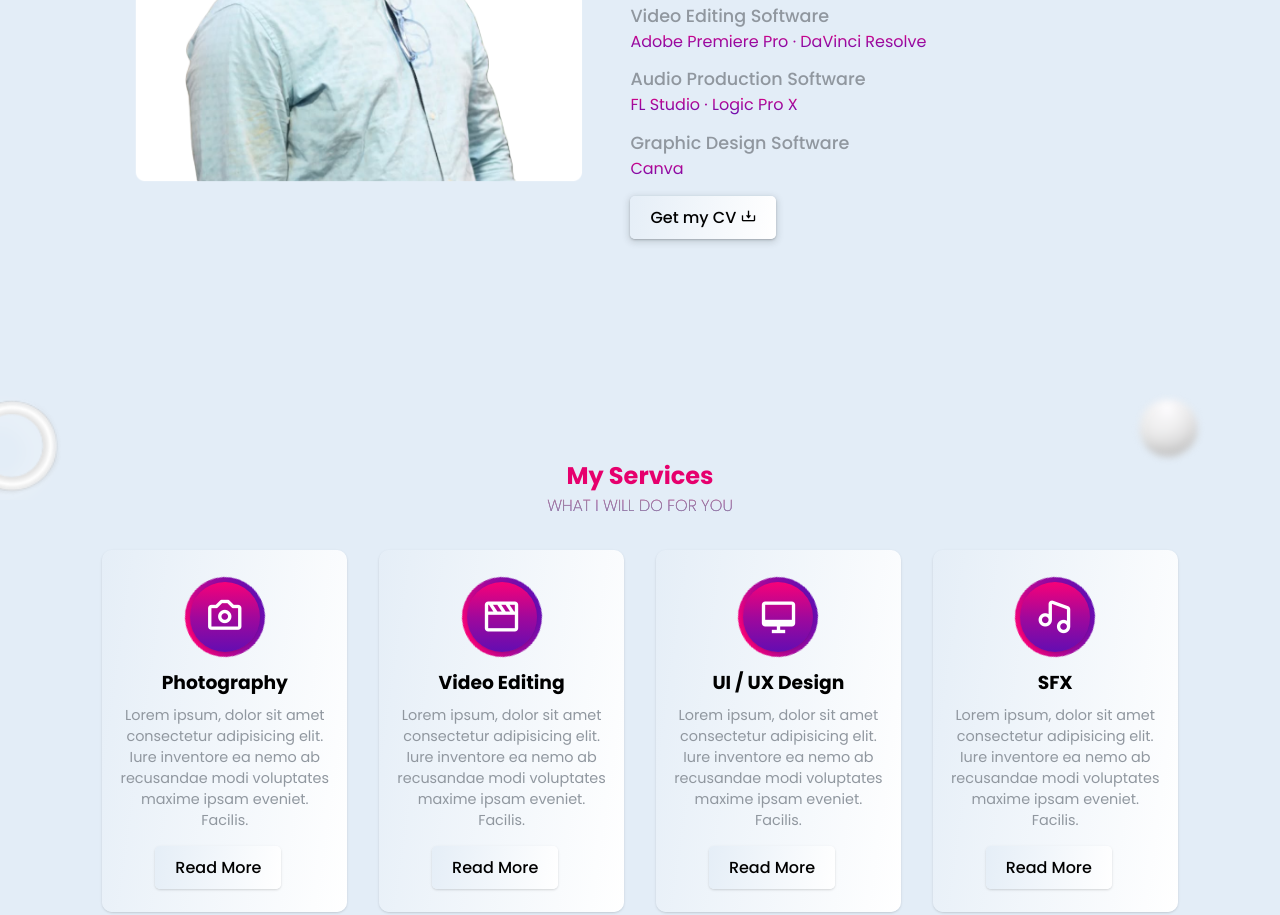
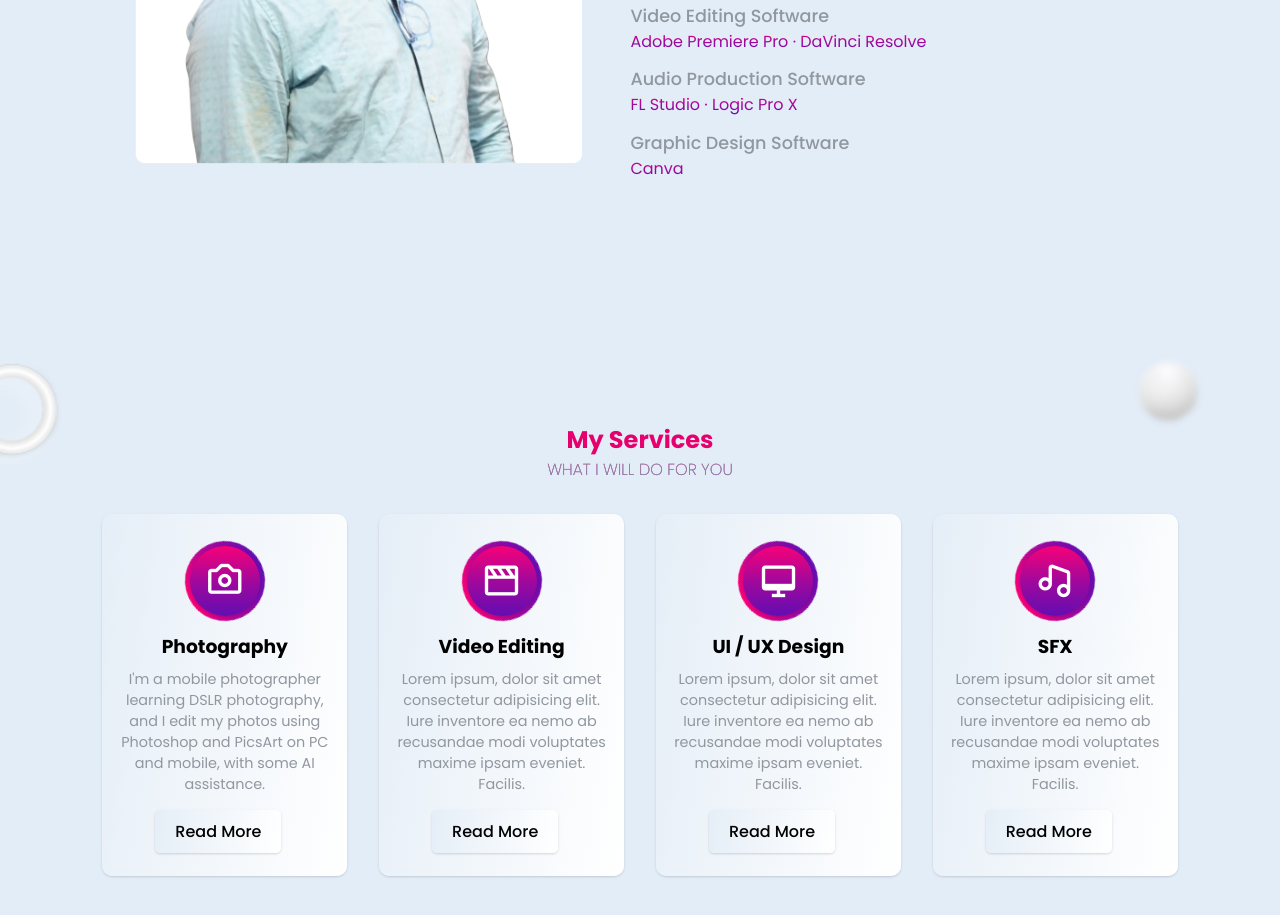
Before and after one commit to abishekmoses184/abishekmoses184.github.io, a plain HTML site: page index.html in a window 1280 px wide. Shown: the part 1295-2210 px from the top of the page. Drawn offline with nearby package versions, Linux system fonts and the light colour scheme; files whose address does not match are found by name.

```diff
--- a/index.html
+++ b/index.html
@@ -44,7 +44,7 @@
 
             <div class="btn-box">
                 <a href="mailto:abishekmoses184@gmail.com" class="btn">Hire Me Now ! <i class='bx bx-right-arrow-alt' ></i></a>
-                <a href="DOC/ABISHEK MOSES J.pdf" target="_blank" class="btn d-CV">Download CV <i class='bx bx-download'></i></a>
+                <a href="DOC/ABISHEK MOSES J.pdf" target="_blank" class="btn d-CV">Get my CV <i class='bx bx-download'></i></a>
             </div>
 
             <div class="social-media">
@@ -148,10 +148,7 @@
                 </div>
                 </div>
             </div>
-            <div class="cvContent">
-                <a href="DOC/ABISHEK MOSES J.pdf" target="_blank" class="btn d-CV"> Get my CV <i class='bx bx-download'></i></a>
-            </div>
-        </div>
+
     </section>
 
     <section class="services" id="services">
@@ -167,7 +164,7 @@
                     <span></span>
                 </div>
                 <h3>Photography</h3>
-                <p>Lorem ipsum, dolor sit amet consectetur adipisicing elit. Iure inventore ea nemo ab recusandae modi voluptates maxime ipsam eveniet. Facilis.</p>
+                <p>I'm a mobile photographer learning DSLR photography, and I edit my photos using Photoshop and PicsArt on PC and mobile, with some AI assistance.</p>
                 <a href="#" class="readMore">Read More</a>
             </div>
 
```
